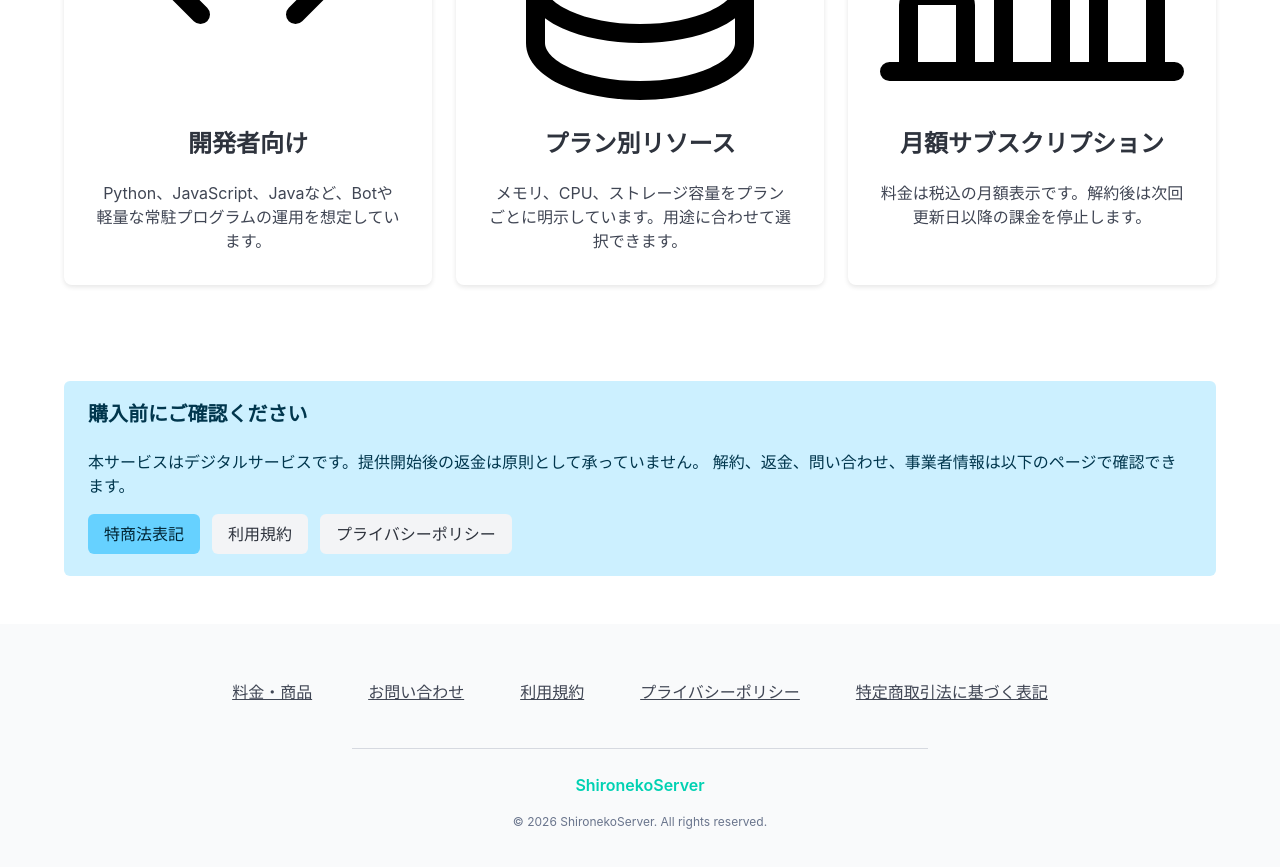
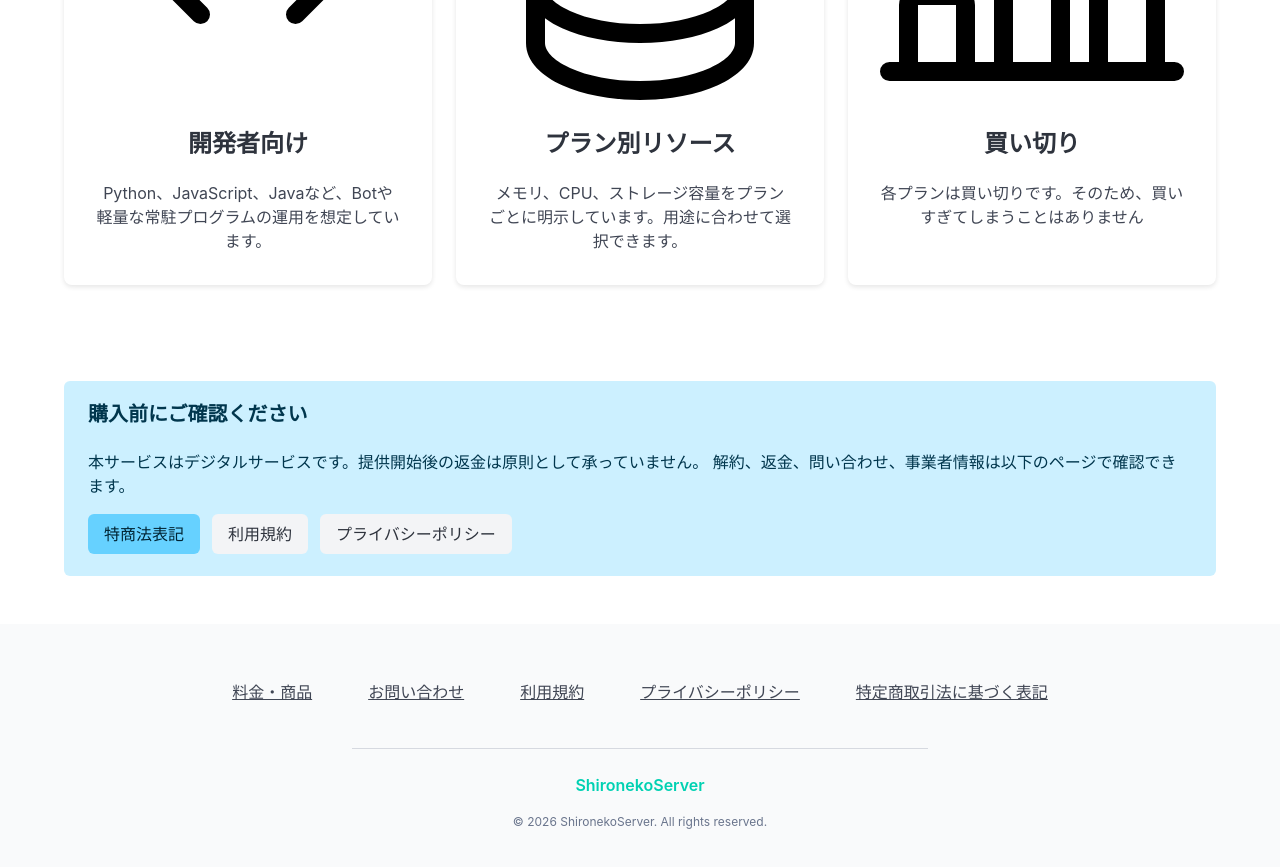
Before and after one commit to ShironekoServer/new_shironeko_web, a Next.js app: page / in a window 1280 px wide. Shown: the part 1680-2547 px from the top of the page. Built offline with nearby package versions, Linux system fonts and the light colour scheme.

Commit message:
page.tsx を更新

```diff
--- a/app/page.tsx
+++ b/app/page.tsx
@@ -85,8 +85,8 @@ export default function Home() {
             <FeatureComponent
               icon={<BarChartLine fontSize={50} />}
               color="link"
-              title="月額サブスクリプション"
-              description="料金は税込の月額表示です。解約後は次回更新日以降の課金を停止します。"
+              title="買い切り"
+              description="各プランは買い切りです。そのため、買いすぎてしまうことはありません"
             />
           </div>
         </div>
```
